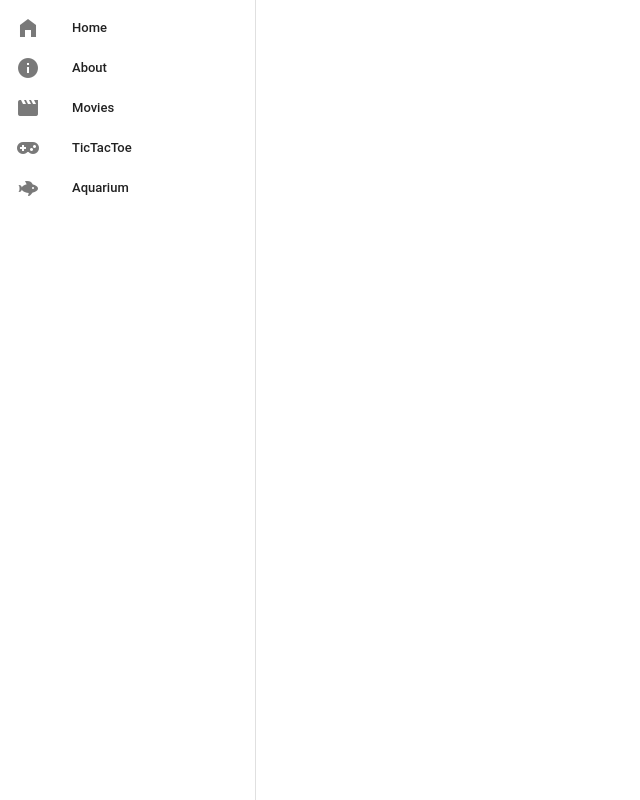
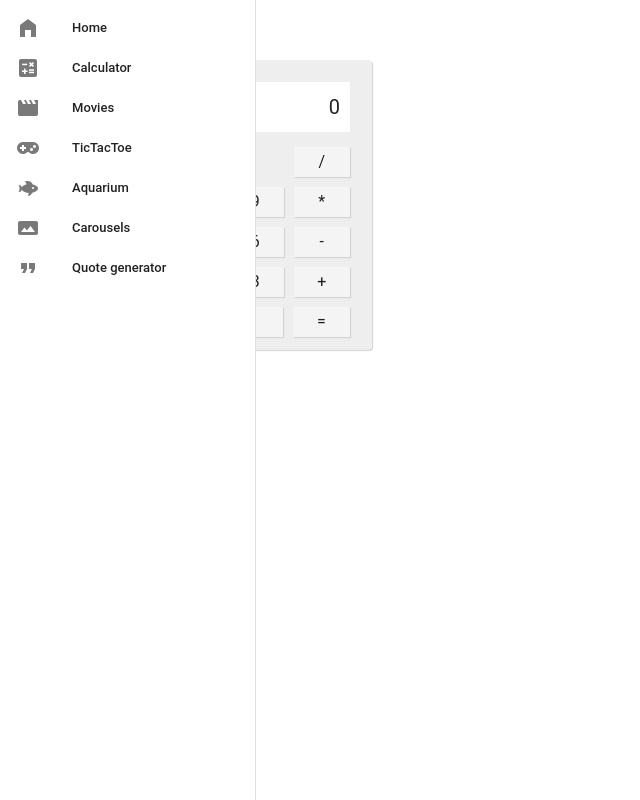
Before and after one commit to camilla-westin/PlayWithVue, a Vue app: page /calculator in a window 1280 px wide. Shown: the whole page, without its empty margins (0-640 px from the left). Built offline with nearby package versions, Linux system fonts and the light colour scheme.

Commit message:
New pages

```diff
--- a/src/components/Navigation/NavigationLinks.vue
+++ b/src/components/Navigation/NavigationLinks.vue
@@ -12,11 +12,11 @@ import { RouterLink } from "vue-router";
         value="home"
       ></v-list-item>
     </router-link>
-    <router-link to="/about">
+    <router-link to="/calculator">
       <v-list-item
-        prepend-icon="mdi-information"
-        title="About"
-        value="about"
+        prepend-icon="mdi-calculator-variant"
+        title="Calculator"
+        value="calculator"
       ></v-list-item>
     </router-link>
     <router-link to="/movies">
@@ -43,5 +43,21 @@ import { RouterLink } from "vue-router";
         color="#000000"
       ></v-list-item>
     </router-link>
+    <router-link to="/carousels">
+      <v-list-item
+        prepend-icon="mdi-image-area"
+        title="Carousels"
+        value="carousels"
+        color="#000000"
+      ></v-list-item>
+    </router-link>
+    <router-link to="/quotegenerator">
+      <v-list-item
+        prepend-icon="mdi-format-quote-close"
+        title="Quote generator"
+        value="quotegenerator"
+        color="#000000"
+      ></v-list-item>
+    </router-link>
   </v-list>
 </template>
--- a/src/router/index.js
+++ b/src/router/index.js
@@ -11,9 +11,9 @@ const router = createRouter({
       component: HomeView,
     },
     {
-      path: "/about",
-      name: "about",
-      component: () => import("../views/AboutView.vue"),
+      path: "/calculator",
+      name: "calculator",
+      component: () => import("../views/CalculatorView.vue"),
     },
     {
       path: "/movies",
@@ -36,6 +36,16 @@ const router = createRouter({
       name: "aquarium",
       component: () => import("../views/AquariumView.vue"),
     },
+    {
+      path: "/carousels",
+      name: "carousels",
+      component: () => import("../views/CarouselsView.vue"),
+    },
+    {
+      path: "/quotegenerator",
+      name: "quotegenerator",
+      component: () => import("../views/QuoteGeneratorView.vue"),
+    },
   ],
 });
 
--- /dev/null
+++ b/src/views/CalculatorView.vue
@@ -0,0 +1,17 @@
+<script setup>
+import QuoteGenerator from "@/components/QuoteGenerator.vue";
+import Carousel from "@/components/Carousels/VCarousel.vue";
+import Calculator from "@/components/Calculator.vue";
+</script>
+<template>
+  <VContainer>
+    <VRow>
+      <h1 class="text-3xl font-semibold">Calculator</h1>
+    </VRow>
+    <VRow>
+      <Calculator />
+    </VRow>
+  </VContainer>
+</template>
+
+<style></style>
--- /dev/null
+++ b/src/views/CarouselsView.vue
@@ -0,0 +1,11 @@
+<script setup>
+import Carousel from "@/components/Carousels/VCarousel.vue";
+import Slideshow from "@/components/Carousels/Slideshow.vue";
+</script>
+<template>
+  <VContainer>
+    <h1 class="text-3xl font-semibold mb-12">Carousels</h1>
+    <Carousel />
+    <Slideshow
+  /></VContainer>
+</template>
--- a/src/views/AboutView.vue
+++ b/src/views/QuoteGeneratorView.vue
@@ -1,17 +1,12 @@
 <script setup>
 import QuoteGenerator from "@/components/QuoteGenerator.vue";
-import Carousel from "@/components/Carousels/VCarousel.vue";
-import Calculator from "@/components/Calculator.vue";
 </script>
 <template>
   <VContainer>
     <VRow>
-      <h1 class="text-3xl font-semibold">About</h1>
+      <h1 class="text-3xl font-semibold">Quote generator</h1>
     </VRow>
     <VRow>
-      <Calculator />
-
-      <Carousel />
       <QuoteGenerator />
     </VRow>
   </VContainer>
```
